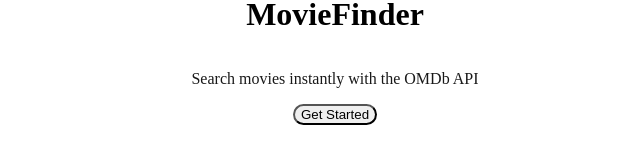
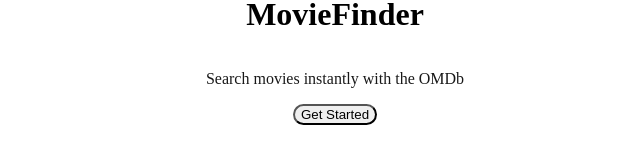
Before and after one commit to odogbojohn05/My-First-Website-Movie-Database, a React (Vite) app in the folder my-movie-finder/: page / in a window 1280 px wide. Shown: the part 610-770 px from the top of the page, without its empty margins (305-945 px from the left). Built offline with nearby package versions, Linux system fonts and the light colour scheme; no server answers.

Commit message:
updated file

```diff
--- a/my-movie-finder/src/components/Landing.jsx
+++ b/my-movie-finder/src/components/Landing.jsx
@@ -14,7 +14,7 @@
       </div>
 
       <h1 className="text-5xl font-extrabold mb-2 tracking-wide">MovieFinder</h1>
-      <p className="text-lg mb-6 opacity-90">Search movies instantly with the OMDb API</p>
+      <p className="text-lg mb-6 opacity-90">Search movies instantly with the OMDb</p>
 
       <button
         onClick={onGetStarted}
```
